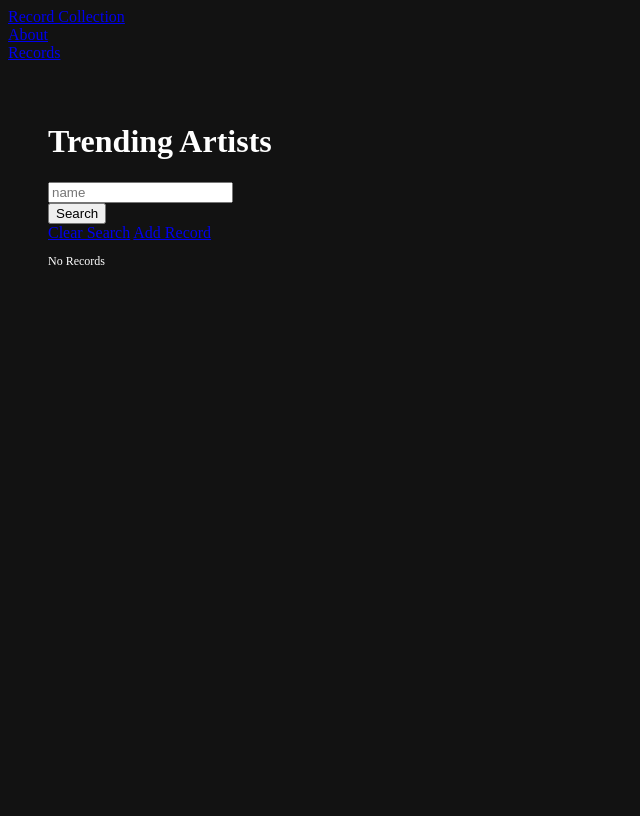
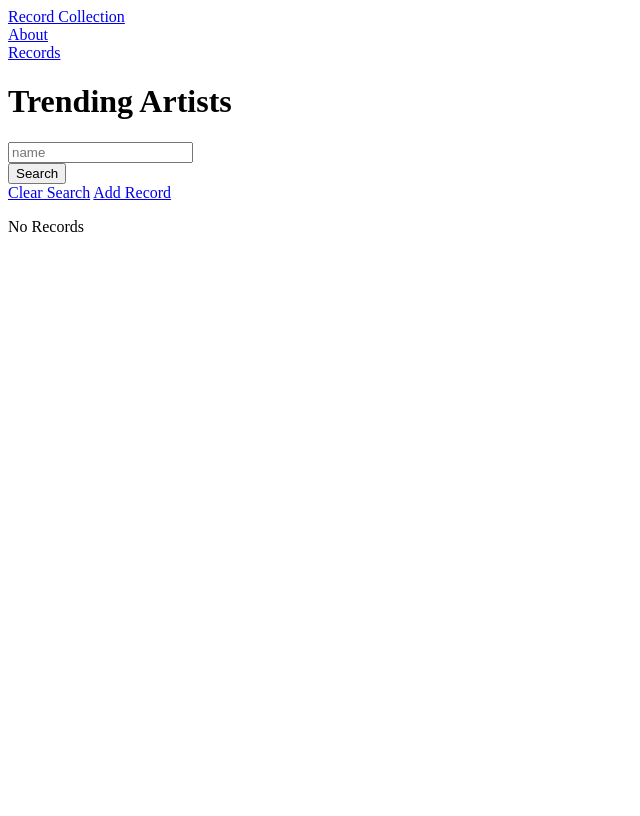
Before and after one commit to LAsoul88/record_collection, a Django app: page /records/ in a window 1280 px wide. Shown: the whole page, without its empty margins (0-640 px from the left). After the commit the page ends 232 px from the top, so only its background shows below. Run offline with Django 3.2, Linux system fonts and the light colour scheme; data that the repository does not hold is empty.

Commit message:
removed all preset classes

```diff
--- a/main_app/static/scripts/main.js
+++ /dev/null
@@ -1,5 +0,0 @@
-$(".navbar-burger").click(function () {
-    // Toggle the "is-active" class on both the "navbar-burger" and the "navbar-menu"
-    $(".navbar-burger").toggleClass("is-active");
-    $(".navbar-menu").toggleClass("is-active");
-  });
--- a/main_app/static/styles/main.css
+++ b/main_app/static/styles/main.css
@@ -1,98 +1,4 @@
-body {
-    background-color: #121212;
-    color: #ffffff;
-    min-height: 100vh;
-  }
-
-  h1,
-  h2,
-  h3 {
-    color: #ffffff;
-  }
-
-  .container {
-    padding: 40px;
-    padding-right: 0;
-  }
-
-  .title {
-    color: #ffffff;
-  }
-
-  .gallery {
-    display: grid;
-    grid-template-columns: repeat(auto-fit, minmax(280px, 1fr));
-    justify-content: center;
-    gap: 30px;
-  }
-
-  .gallery .card {
-    transition: 0.1s linear;
-  }
-
-  .gallery .card:hover {
-    transform: scale(1.1);
-    z-index: 10;
-  }
-
-  p {
-    font-size: 12px;
-  }
-
-  .detail__img {
-    position: absolute;
-    left: 0;
-    top: 0;
-    width: 100%;
+img {
+    width: 500px;
     height: 500px;
-    background-color: #ffffff;
-    overflow: hidden;
-  }
-
-  .detail__img::after {
-    content: "";
-    background-image: linear-gradient(transparent 60%, #1f1f1f);
-    position: absolute;
-    top: 0;
-    left: 0;
-    width: 100%;
-    height: 100%;
-    z-index: 5;
-  }
-
-  img {
-    width: 100%;
-    height: 500px;
-    object-fit: cover;
-    object-position: top;
-  }
-
-  .detail__name {
-    position: absolute;
-    z-index: 5;
-    top: 400px;
-    color: white;
-  }
-
-  .detail__container {
-    margin-top: 500px;
-  }
-
-  .detail__reviews {
-    width: 100%;
-    display: flex;
-    flex-direction: column;
-  }
-
-  .review {
-    width: 100%;
-    padding: 10px;
-    display: grid;
-    grid-template-columns: 0.1fr 3fr 1fr;
-    border-radius: 5px;
-  }
-
-  .review:hover {
-    background-color: hsla(0, 0%, 100%, 0.1);
-    cursor: pointer;
-  }
+}
--- a/main_app/templates/base.html
+++ b/main_app/templates/base.html
@@ -11,32 +11,32 @@
 
     {% comment %} <link rel="stylesheet" href="https://cdn.jsdelivr.net/npm/bulma@0.9.2/css/bulma.min.css"> {% endcomment %}
 
-    <link rel="stylesheet" href="https://cdnjs.cloudflare.com/ajax/libs/font-awesome/5.15.4/css/all.min.css">
+    {% comment %} <link rel="stylesheet" href="https://cdnjs.cloudflare.com/ajax/libs/font-awesome/5.15.4/css/all.min.css"> {% endcomment %}
 
     <script src="https://code.jquery.com/jquery-3.6.0.min.js" integrity="sha256-/xUj+3OJU5yExlq6GSYGSHk7tPXikynS7ogEvDej/m4=" crossorigin="anonymous"></script>
 
-    <script src="{% static "scripts/main.js" %}" defer></script>
+    {% comment %} <script src="{% static "scripts/main.js" %}" defer></script> {% endcomment %}
 
     <title>Record Collection - {% block title %}{% endblock %}</title>
   </head>
   <body >
-        <nav class="navbar is-black" role="navigation" aria-label="main navigation">
-          <div class="navbar-brand">
-            <a class="navbar-item" href="/">Record Collection</a>
-            <a role="button" class="navbar-burger" aria-label="menu" aria-expanded="false">
+        <nav role="navigation" aria-label="main navigation">
+          <div>
+            <a href="/">Record Collection</a>
+            <a role="button" aria-label="menu" aria-expanded="false">
               <span aria-hidden="true"></span>
               <span aria-hidden="true"></span>
               <span aria-hidden="true"></span>
             </a>
           </div>
-          <div class="navbar-menu navbar-start">
-            <a class="navbar-item" href="/about">About</a>
+          <div>
+            <a href="/about">About</a>
           </div>
-          <div class="navbar-menu navbar-end">
-            <a class="navbar-item" href="/records">Records</a>
+          <div>
+            <a href="/records">Records</a>
           </div>
         </nav>
-        <div class="container">
+        <div>
 
           {% block content %}{% endblock %}
 
--- a/main_app/templates/record_create.html
+++ b/main_app/templates/record_create.html
@@ -1,5 +1,5 @@
 {% extends 'base.html' %} {% block content %}
-<h1 class="pt-3">Add A Record</h1>
+<h1>Add A Record</h1>
 
 <form method="post">
   {% comment %} secaurity feature {% endcomment %}
@@ -8,7 +8,7 @@
   {% comment %} generate form {% endcomment %}
   {{form.as_p}}
 
-  <input class="button is-success" type="submit" value="Submit">
+  <input type="submit" value="Submit">
 
 </form>
 
--- a/main_app/templates/record_list.html
+++ b/main_app/templates/record_list.html
@@ -5,38 +5,38 @@
 
 {% block content %}
 
-<h1 class="title pt-5">{{header}}</h1>
-<form class="mb-5" method="get">
-  <div class="field has-addons">
-    <div class="control">
+<h1>{{header}}</h1>
+<form method="get">
+  <div>
+    <div>
       <!--  Our input will search by name of artist  -->
-      <input class="input" type="text" name="name" placeholder="name" />
+      <input type="text" name="name" placeholder="name" />
     </div>
-    <div class="control">
-      <input class="button is-success" type="submit" value="Search" />
+    <div>
+      <input type="submit" value="Search" />
     </div>
   </div>
   <!--  This anchor tag will redirect back to artist list without a query param -->
-  <a class="button is-dark" href="{% url 'record_list' %}">Clear Search</a>
-  <a class="button is-dark" href="{% url 'record_create' %}">Add Record</a>
+  <a href="{% url 'record_list' %}">Clear Search</a>
+  <a href="{% url 'record_create' %}">Add Record</a>
 </form>
-<div class="gallery">
+<div>
   {% for record in records %}
   <a href="{% url 'record_detail' record.pk %}">
-    <div class="card">
-      <div class="card-image">
-        <figure class="image is-square">
+    <div>
+      <div>
+        <figure>
           <img src="{{record.image}}" alt="{{record.name}}" />
         </figure>
       </div>
-      <div class="card-header">
-        <p class="card-header-title">{{record.name}}</p>
+      <div>
+        <p>{{record.name}}</p>
       </div>
     </div>
   </a>
 	{% empty %}
-  <article class="message">
-    <div class="message-header">
+  <article>
+    <div>
       <p>No Records</p>
     </div>
   </article>
--- a/main_app/templates/record_update.html
+++ b/main_app/templates/record_update.html
@@ -1,5 +1,5 @@
 {% extends 'base.html' %} {% block content %}
-<h1 class="pt-3">Update {{record.name}}</h1>
+<h1>Update {{record.name}}</h1>
 
 <form action="" method="post">
   {% csrf_token %} {{form.as_p}} <input type="submit" value="Submit" />
```
Also changed, not shown: main_app/templates/record_delete_confirmation.html (+4 -4 lines), main_app/templates/record_detail.html (+20 -21 lines).
